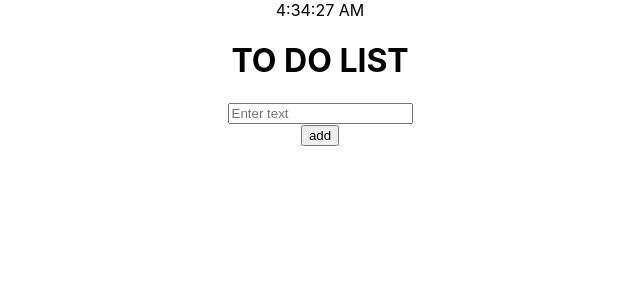
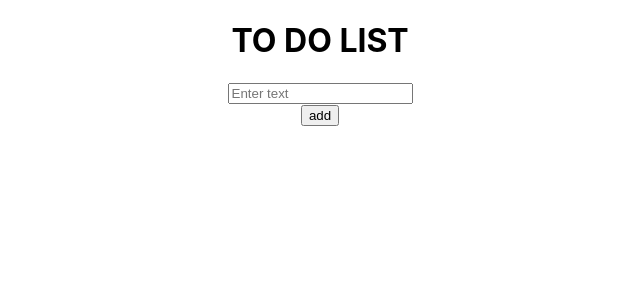
Before and after one commit to Thiru02/To-Do-List, a React (Create React App) app: page / in a window 1280 px wide. Shown: the top 300 px of the page, without its empty margins (320-960 px from the left). Built offline with nearby package versions, Linux system fonts and the light colour scheme.

Commit message:
Time removed

```diff
--- a/src/App.js
+++ b/src/App.js
@@ -69,7 +69,7 @@ function App() {
   };
   return (
     <div className="App">
-      <div>{time}</div>
+      {/* <div>{time}</div> */}
       <h1>TO DO LIST</h1>
       <label>
         <Input addText={addText} />
```
